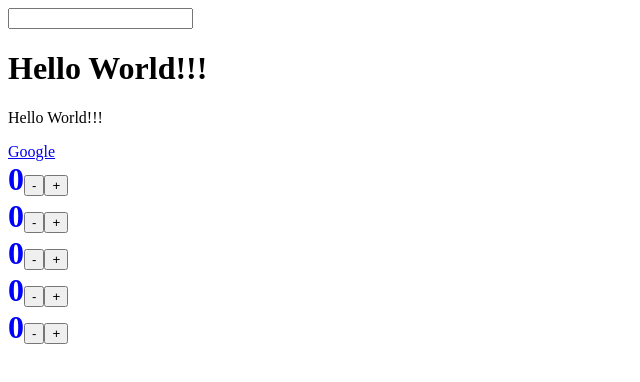
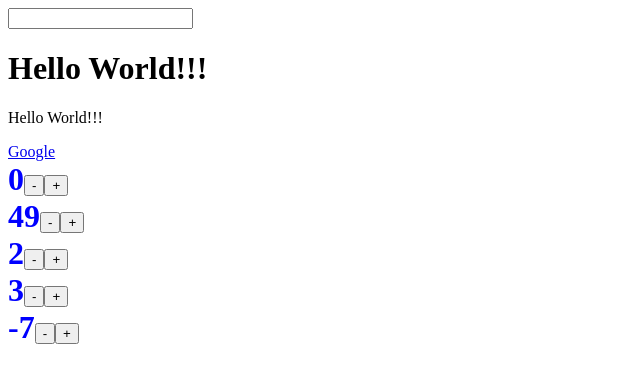
Before and after one commit to dzarezenko/beetroot2-examples, a Vue app: page / in a window 1280 px wide. Shown: the top 382 px of the page, without its empty margins (0-640 px from the left). Built offline with nearby package versions, Linux system fonts and the light colour scheme.

Commit message:
Computed property

```diff
--- a/src/App.vue
+++ b/src/App.vue
@@ -7,13 +7,13 @@
 
   <Counter />
 
-  <Counter />
+  <Counter :counter="initialValue" />
 
-  <Counter />
+  <Counter counter="2" />
 
-  <Counter />
+  <Counter counter="3" />
 
-  <Counter />
+  <Counter counter="-7" />
 </template>
 
 <script>
@@ -33,6 +33,12 @@ export default {
     showMessage(event) {
       this.message = event.target.value;
     }
-  }
+  },
+  computed: {
+    initialValue() {
+      return 7 * 7;
+    },
+  },
+
 }
 </script>
--- a/src/components/Counter.vue
+++ b/src/components/Counter.vue
@@ -9,11 +9,17 @@
 
 <script>
 export default {
-  data() {
+  props: {
+    counter: {
+      type: Number,
+      default: 0
+    }
+  },
+  /*data() {
     return {
       counter: 0,
     }
-  }
+  }*/
 }
 </script>
 
```
